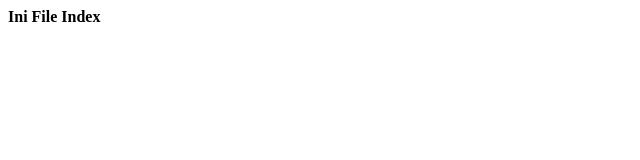
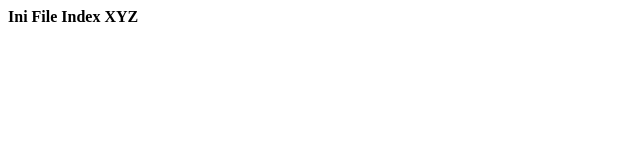
Before and after one commit to aslanramadhan/git-learn, a plain HTML site: page index.html in a window 1280 px wide. Shown: the full height of the page, 0-640 px from the left. Drawn offline with Linux system fonts and the light colour scheme.

Commit message:
Update Fitur Index

```diff
--- a/index.html
+++ b/index.html
@@ -6,6 +6,6 @@
     <title>Index</title>
 </head>
 <body>
-    <b>Ini File Index</b>
+    <b>Ini File Index XYZ</b>
 </body>
 </html>
```
